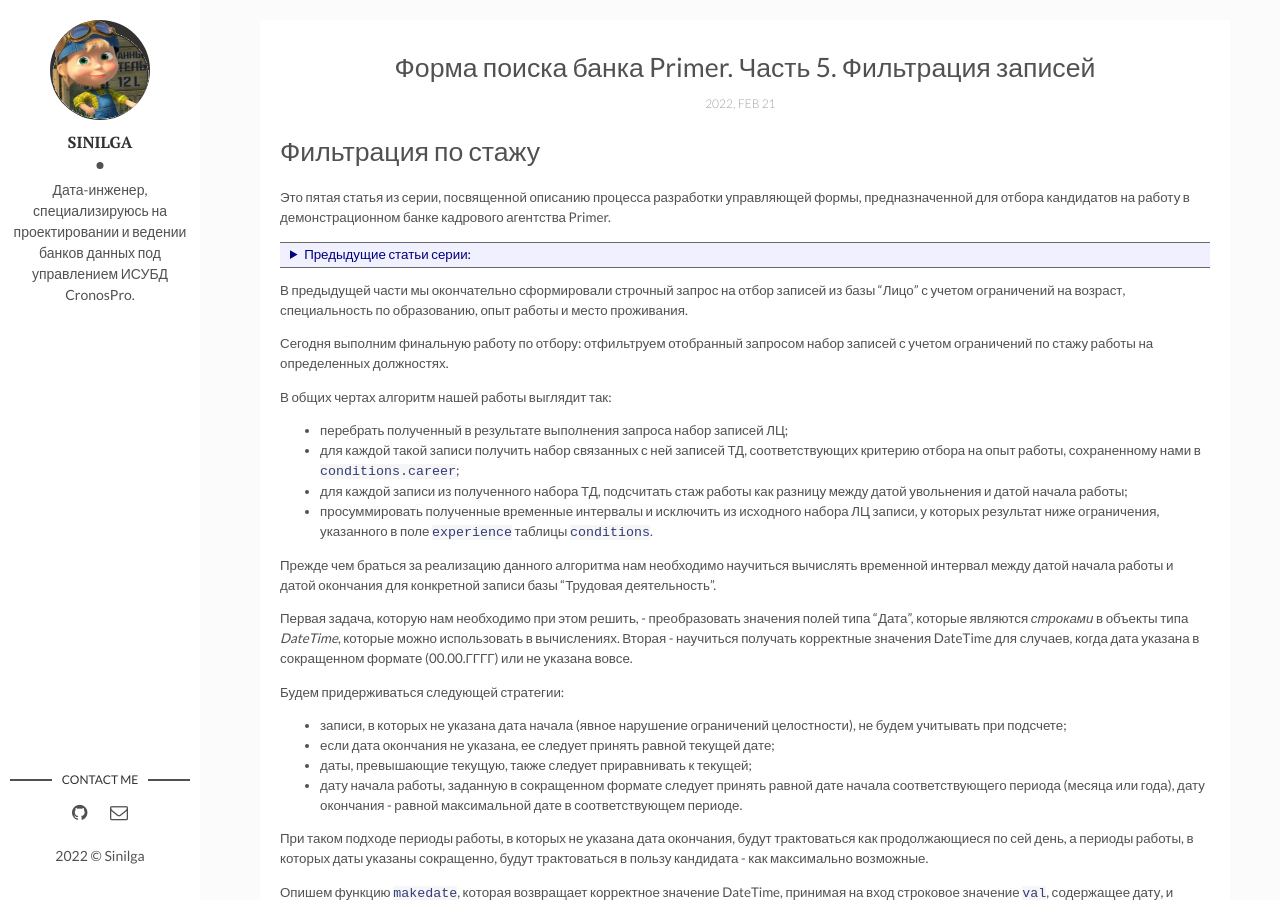
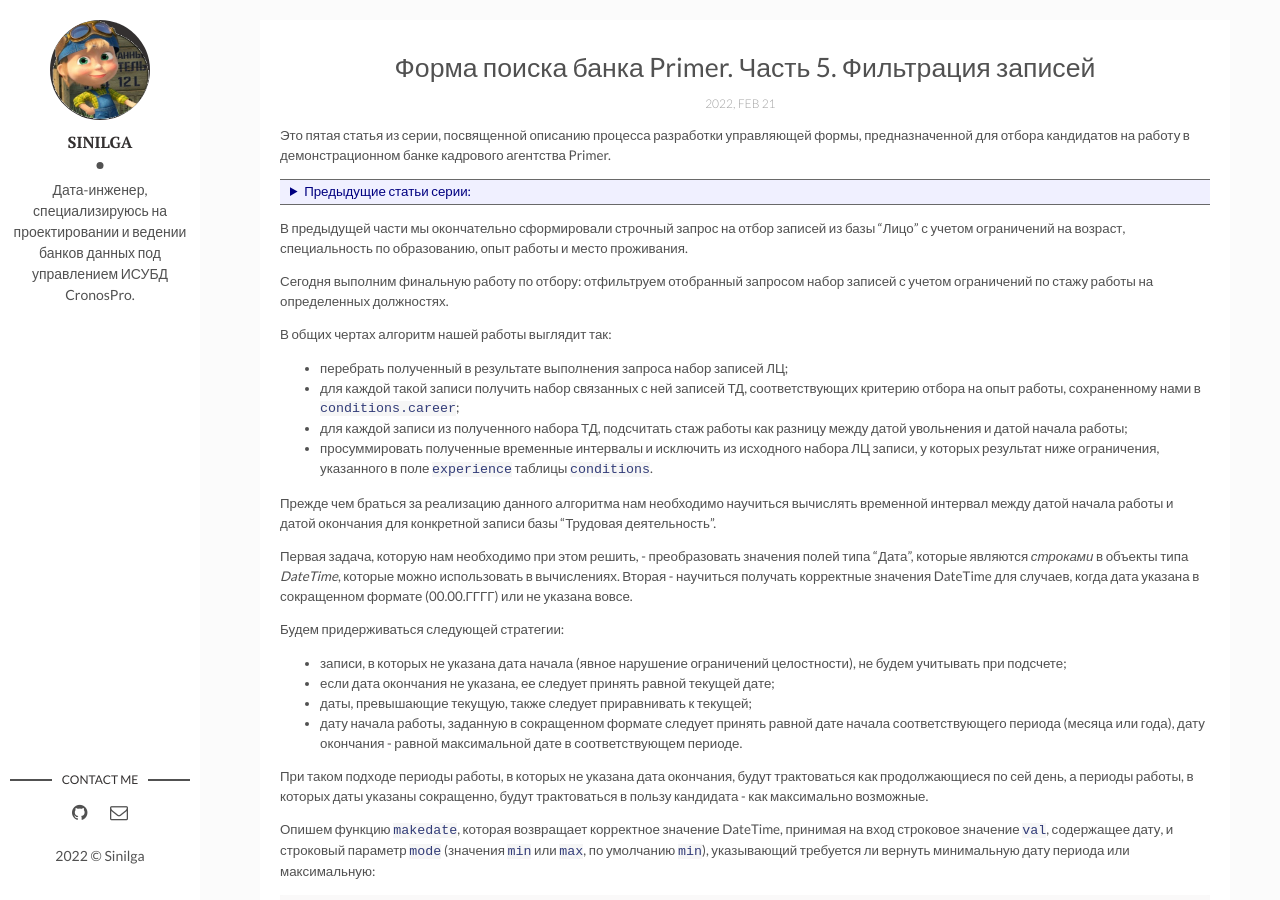
Before and after one commit to sinilga/cronospro, a Jekyll site: the page built from _posts/2022-02-22-findform_5.md, in a window 1280 px wide and 900 px high. Built offline with Jekyll 4.4.1, drawn with Linux system fonts in a browser that asks for light colours.

Commit message:
Update 2022-02-22-findform_5.md

```diff
--- a/_posts/2022-02-22-findform_5.md
+++ b/_posts/2022-02-22-findform_5.md
@@ -3,10 +3,9 @@ layout: post
 title:  "Форма поиска банка Primer. Часть 5. Фильтрация записей"
 date:   2022-02-22 00:00:00 +0005
 tags: [ Lua, StringRequest, DateTime ]
-
 ---
 
-# Фильтрация по стажу
+
 Это пятая статья из серии, посвященной описанию процесса разработки управляющей формы, предназначенной для отбора кандидатов на работу в демонстрационном банке кадрового агентства Primer.
 
 
```
